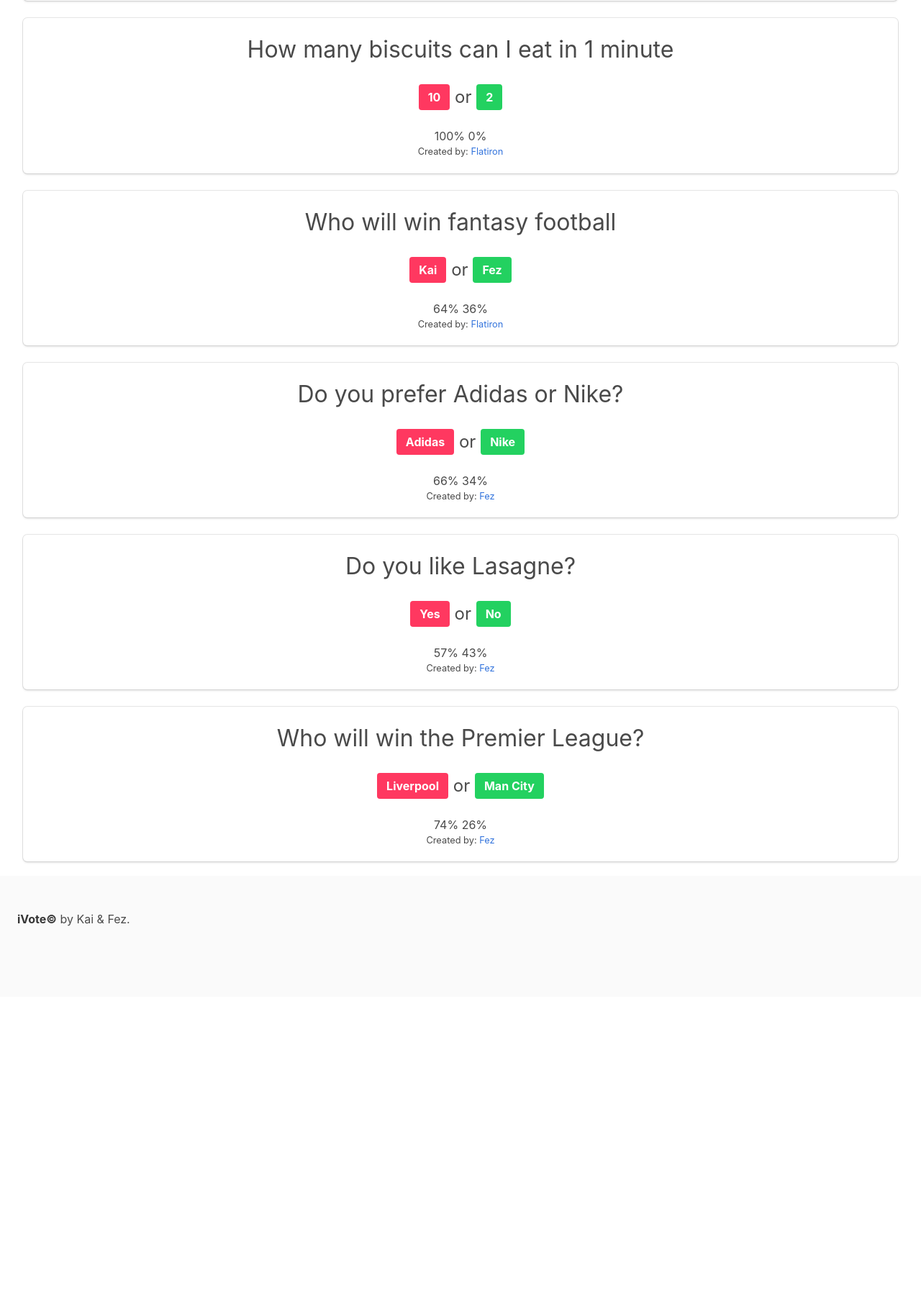
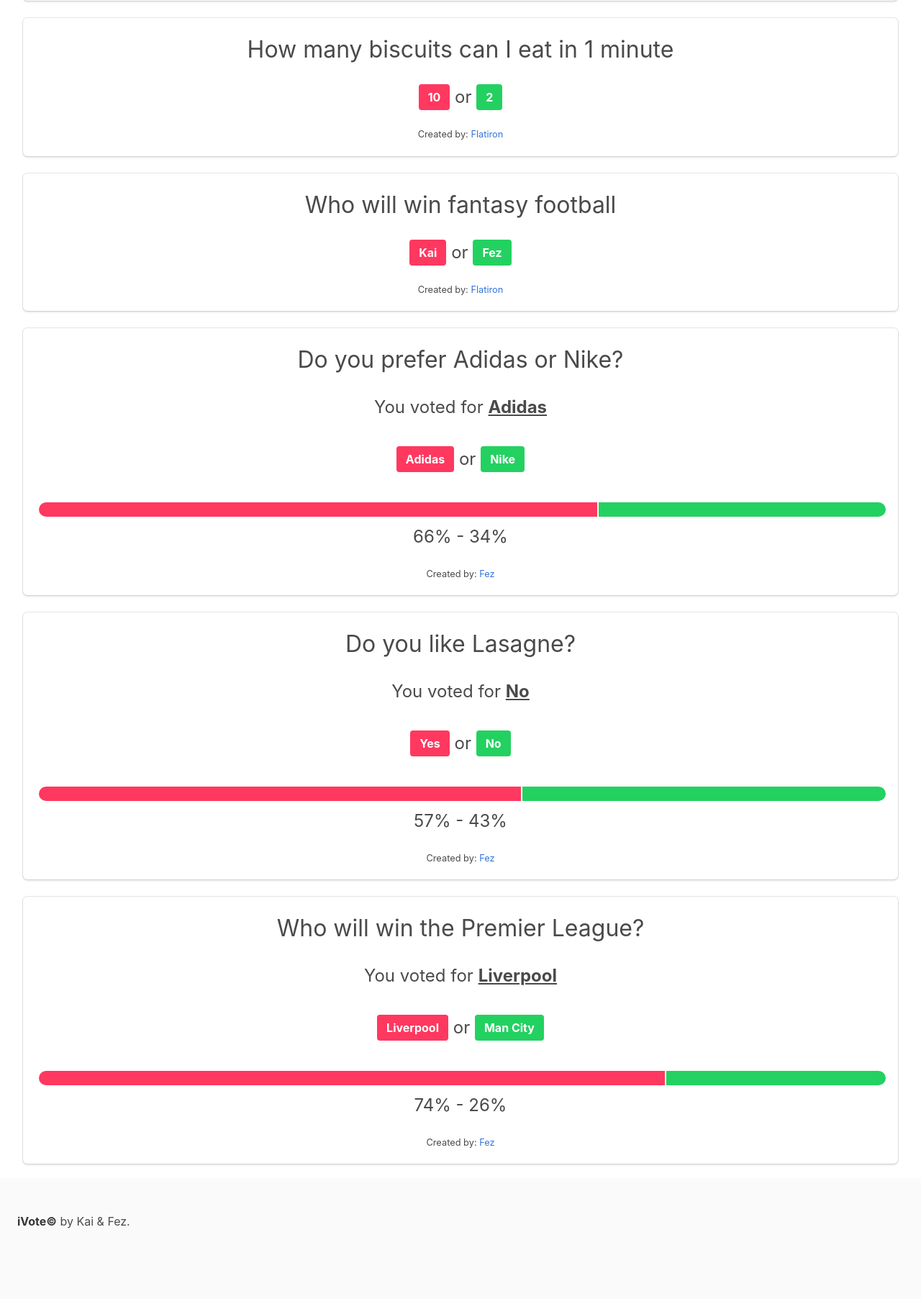
Before and after one commit to Faizerz/Draft-voter, a Rails app: page / in a window 1280 px wide. Shown: the part 477-2282 px from the top of the page at 72% size. Before the commit the page ends 1764 px from the top, so only its background shows below. Run offline with Rails 7, Linux system fonts and the light colour scheme; a user stored in the database is signed in; data comes from the database, SQL or seed files in the repository; style sheets or scripts are compiled from the project's sources; some libraries are stand-ins or nearby versions.

Commit message:
Progress bar added to vote system

```diff
--- a/app/assets/stylesheets/application.css
+++ b/app/assets/stylesheets/application.css
@@ -13,10 +13,15 @@
  *= require_tree .
  *= require_self
  */
-.button:hover{
-  -webkit-transform-origin-y: 3px;
-}
 
 #poll_question, #poll_answer_one, #poll_answer_two{
   width:100%;
 }
+
+.vote-bar {
+  width: 45%;
+  height: 20px;
+  border-radius: 20px;
+  display: inline-block;
+  margin-right: -5px;
+}
--- a/app/views/layouts/application.html.erb
+++ b/app/views/layouts/application.html.erb
@@ -12,7 +12,7 @@
   </head>
 
   <body>
-    <nav class="navbar" role="navigation" aria-label="main navigation">
+    <nav class="navbar" role="navigation" aria-label="main navigation" style="margin-bottom:1px;">
       <div class="navbar-brand">
         <a class="navbar-item" href="<%= root_path %>">iVote</a>
       </div>
--- a/app/views/polls/index.html.erb
+++ b/app/views/polls/index.html.erb
@@ -1,28 +1,47 @@
+<% @user = User.find(current_user.id) %>
+
 <div class="container is-fluid" style="margin-top:20px; margin-bottom:20px;">
-
   <% @polls.reverse.each do |poll| %>
     <div class="box is-centered" style="text-align: center;">
       <h1 style="font-size:2em"><%= poll.question %></h1><br>
+      <h2 style="font-size:1.5em">
 
-      <h2 style="font-size:1.5em">
+        <% if Vote.all.where(poll_id: poll.id).count > 0 %>
+          <% red = (((Vote.all.where(poll_id: poll.id, vote: true).count).to_f/(Vote.all.where(poll_id: poll.id).count).to_f)*100).round %>
+          <% green = 100-red%>
+        <% end %>
 
         <%= form_tag(votes_path) %>
 
         <%= hidden_field_tag 'poll_id', "#{poll.id}" %>
 
-        <%= button_tag(type: 'submit', class: "button is-danger", value: true) do %>
-        <% content_tag(:strong, poll.answer_one) %><% end %>
-        or
-        <%= button_tag(type: 'submit', class: "button is-success", value: false) do %>
-        <% content_tag(:strong, poll.answer_two) %><% end %>
+        <% if !@user.votes.find_by(poll_id: poll.id) %>
+          <%= button_tag(type: 'submit', class: "button is-danger", value: true) do %>
+          <% content_tag(:strong, poll.answer_one) %><% end %>
+          or
+          <%= button_tag(type: 'submit', class: "button is-success", value: false) do %>
+          <% content_tag(:strong, poll.answer_two) %><% end %>
+        <% else %>
+          You voted for <b><u><%= @user.votes.find_by(poll_id: poll.id).vote ? poll.answer_one : poll.answer_two %></u></b> <br><br>
+          <%= button_tag(type: 'button', class: "button is-danger", value: true) do %>
+          <% content_tag(:strong, poll.answer_one) %><% end %>
+          or
+          <%= button_tag(type: 'button', class: "button is-success", value: false) do %>
+          <% content_tag(:strong, poll.answer_two) %><% end %>
+          <br><br>
+          <div class="vote-bar" style="width:<%= red %>%; background-color:#ff3860; border-top-right-radius:0px; border-bottom-right-radius:0px"></div>
+          <div class="vote-bar" style="width:<%= green %>%; background-color:#23d160; border-top-left-radius:0px; border-bottom-left-radius:0px;"></div>
+
+          <%= red %>% - <%= green %>%
+        <% end %>
 
       </form>
 
     </h2><br>
-    <% if Vote.all.where(poll_id: poll.id).count > 0 %>
-      <%= green = (((Vote.all.where(poll_id: poll.id, vote: true).count).to_f/(Vote.all.where(poll_id: poll.id).count).to_f)*100).round %>%
-      <%= red = 100-green%>%
-    <% end %>
+
+
+
+
 
     <h5 style="font-size:0.8em">Created by:
       <%= link_to poll.user.username, user_path(poll.user.id) %></h5>
```
Also changed, not shown: app/views/polls/show.html.erb (+4 -8 lines).
